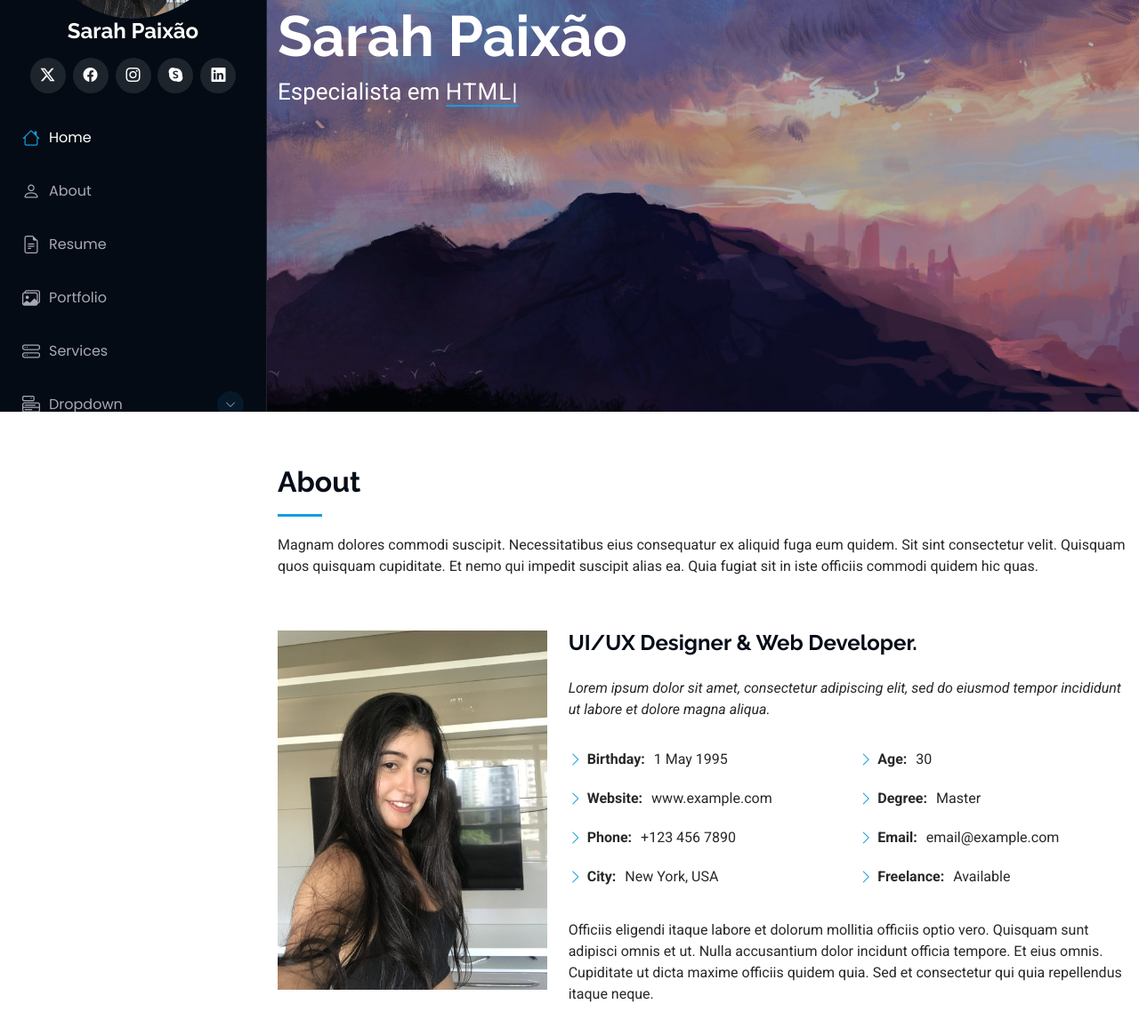
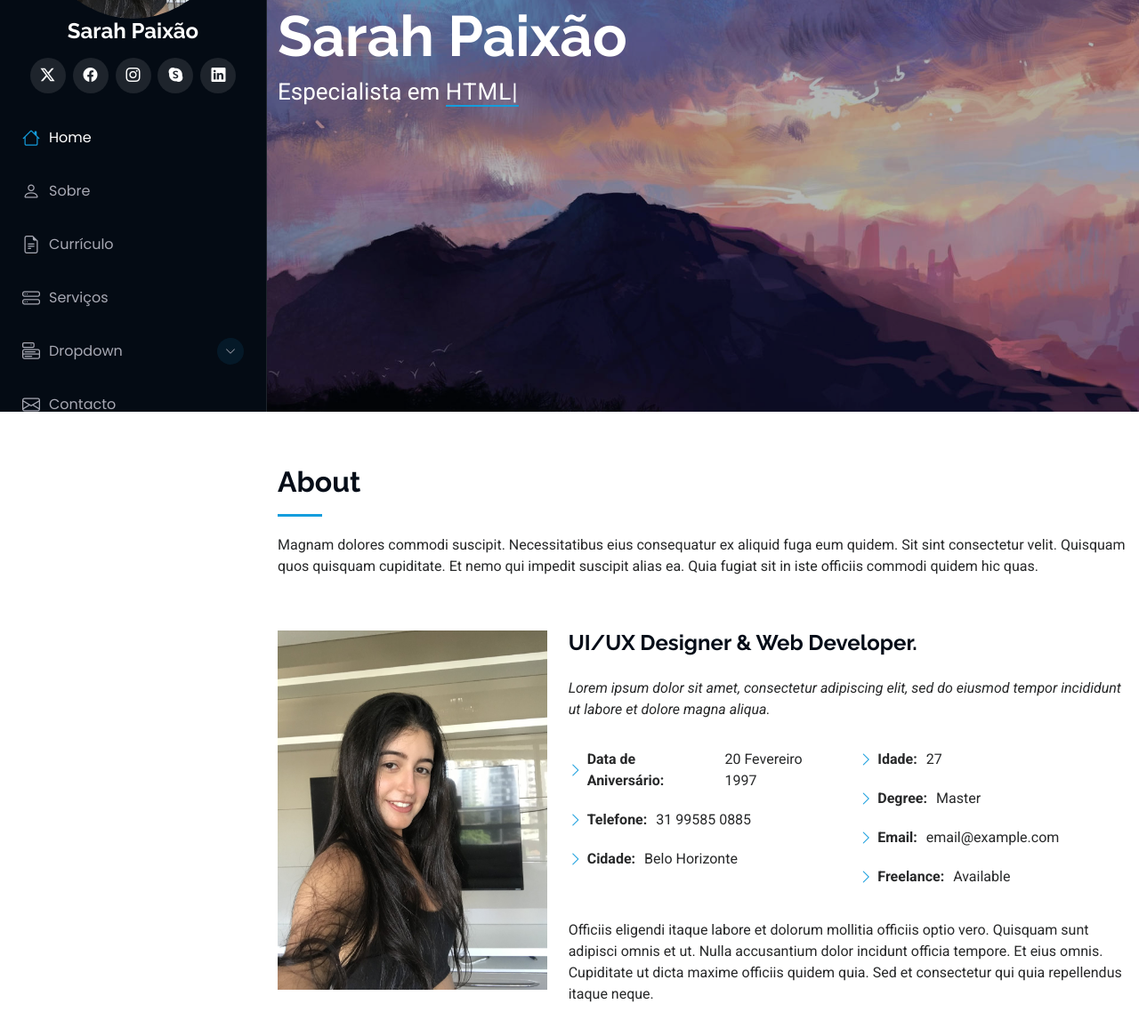
Before and after one commit to sarahpaixao/Portf-lio, a plain HTML site: page iportfolio/iPortfolio/index.html in a window 1280 px wide. Shown: the part 337-1502 px from the top of the page at 89% size. Drawn offline with Linux system fonts and the light colour scheme.

Commit message:
Update index.html

```diff
--- a/iportfolio/iPortfolio/index.html
+++ b/iportfolio/iPortfolio/index.html
@@ -62,10 +62,9 @@
     <nav id="navmenu" class="navmenu">
       <ul>
         <li><a href="#hero" class="active"><i class="bi bi-house navicon"></i>Home</a></li>
-        <li><a href="#about"><i class="bi bi-person navicon"></i> About</a></li>
-        <li><a href="#resume"><i class="bi bi-file-earmark-text navicon"></i> Resume</a></li>
-        <li><a href="#portfolio"><i class="bi bi-images navicon"></i> Portfolio</a></li>
-        <li><a href="#services"><i class="bi bi-hdd-stack navicon"></i> Services</a></li>
+        <li><a href="#about"><i class="bi bi-person navicon"></i> Sobre</a></li>
+        <li><a href="#resume"><i class="bi bi-file-earmark-text navicon"></i> Currículo</a></li>
+        <li><a href="#services"><i class="bi bi-hdd-stack navicon"></i> Serviços</a></li>
         <li class="dropdown"><a href="#"><i class="bi bi-menu-button navicon"></i> <span>Dropdown</span> <i class="bi bi-chevron-down toggle-dropdown"></i></a>
           <ul>
             <li><a href="#">Dropdown 1</a></li>
@@ -83,7 +82,7 @@
             <li><a href="#">Dropdown 4</a></li>
           </ul>
         </li>
-        <li><a href="#contact"><i class="bi bi-envelope navicon"></i> Contact</a></li>
+        <li><a href="#contact"><i class="bi bi-envelope navicon"></i> Contacto</a></li>
       </ul>
     </nav>
 
@@ -127,15 +126,14 @@
             <div class="row">
               <div class="col-lg-6">
                 <ul>
-                  <li><i class="bi bi-chevron-right"></i> <strong>Birthday:</strong> <span>1 May 1995</span></li>
-                  <li><i class="bi bi-chevron-right"></i> <strong>Website:</strong> <span>www.example.com</span></li>
-                  <li><i class="bi bi-chevron-right"></i> <strong>Phone:</strong> <span>+123 456 7890</span></li>
-                  <li><i class="bi bi-chevron-right"></i> <strong>City:</strong> <span>New York, USA</span></li>
+                  <li><i class="bi bi-chevron-right"></i> <strong>Data de Aniversário:</strong> <span>20 Fevereiro 1997</span></li>
+                  <li><i class="bi bi-chevron-right"></i> <strong>Telefone:</strong> <span>31 99585 0885</span></li>
+                  <li><i class="bi bi-chevron-right"></i> <strong>Cidade:</strong> <span>Belo Horizonte</span></li>
                 </ul>
               </div>
               <div class="col-lg-6">
                 <ul>
-                  <li><i class="bi bi-chevron-right"></i> <strong>Age:</strong> <span>30</span></li>
+                  <li><i class="bi bi-chevron-right"></i> <strong>Idade:</strong> <span>27</span></li>
                   <li><i class="bi bi-chevron-right"></i> <strong>Degree:</strong> <span>Master</span></li>
                   <li><i class="bi bi-chevron-right"></i> <strong>Email:</strong> <span>email@example.com</span></li>
                   <li><i class="bi bi-chevron-right"></i> <strong>Freelance:</strong> <span>Available</span></li>
```
